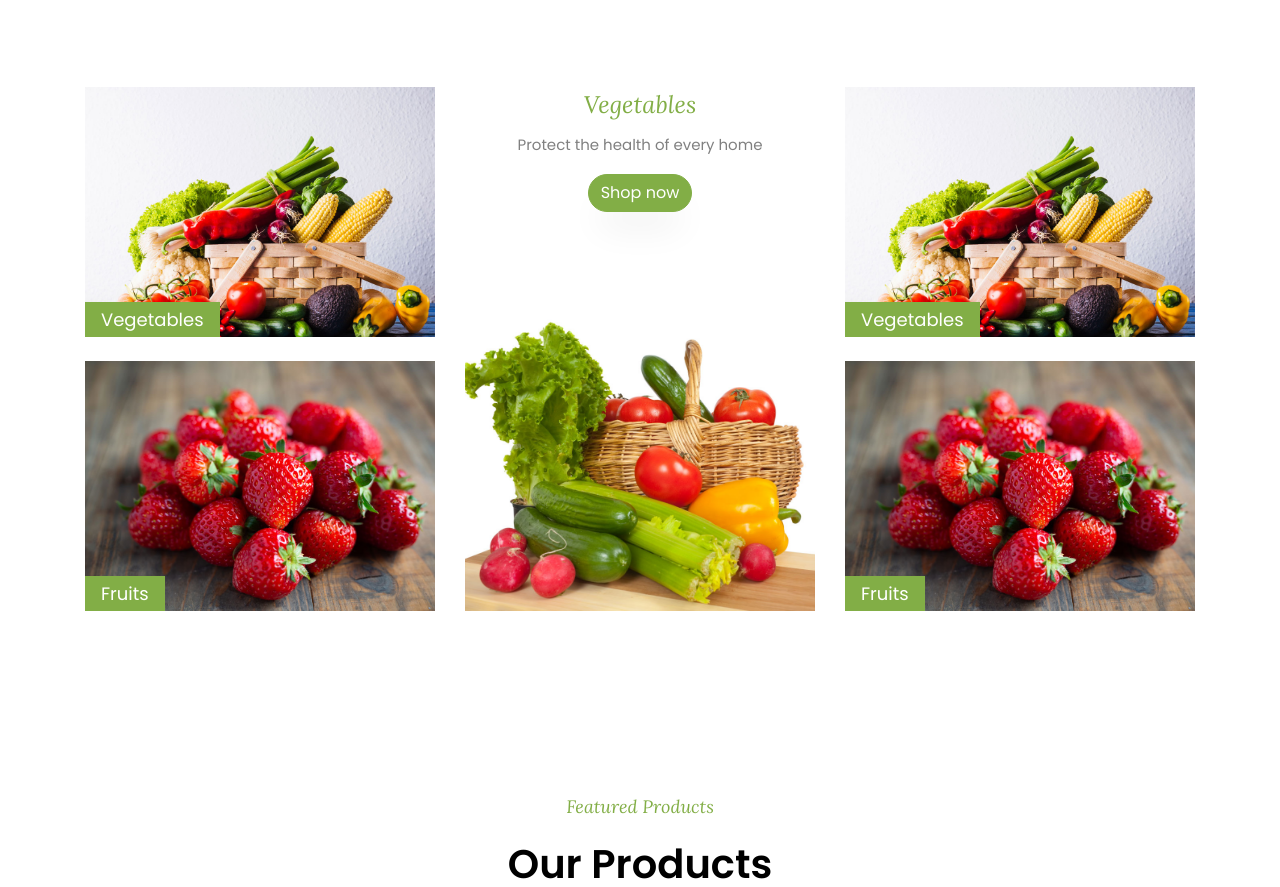
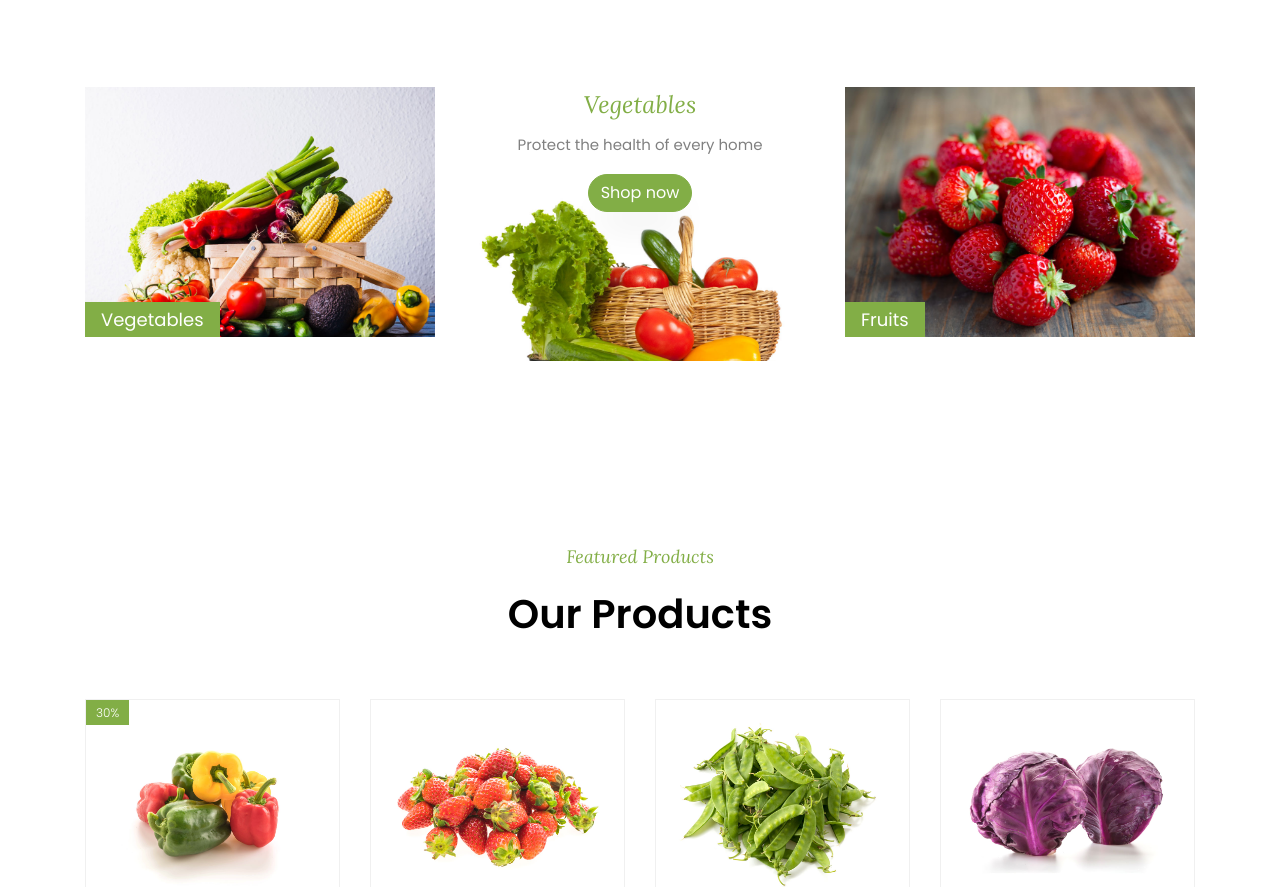
Before and after one commit to rohithgowdax/Fresh-Fields, a plain HTML site: page index.html in a window 1280 px wide. Shown: the part 1004-1891 px from the top of the page. Drawn offline with Linux system fonts and the light colour scheme; some packages are replaced by stand-ins of ours; no server answers; files whose address does not match are found by name.

Commit message:
Update index.html

```diff
--- a/index.html
+++ b/index.html
@@ -175,12 +175,12 @@
 										<h2 class="mb-0"><a href="#">Vegetables</a></h2>
 									</div>
 								</div>
-								<div class="category-wrap ftco-animate img d-flex align-items-end" style="background-image: url(images/category-2.jpg);">
+<!-- 								<div class="category-wrap ftco-animate img d-flex align-items-end" style="background-image: url(images/category-2.jpg);">
 									<div class="text px-3 py-1">
 										<h2 class="mb-0"><a href="#">Fruits</a></h2>
 									</div>
-								</div>
-							</div>
+								</div> -->
+						       </div>
 						</div>
 					</div>
 
@@ -192,16 +192,16 @@
 						</div>
 					</div> -->
 					<div class="col-md-4">
-						<div class="category-wrap ftco-animate img mb-4 d-flex align-items-end" style="background-image: url(images/category-1.jpg);">
-							<div class="text px-3 py-1">
-								<h2 class="mb-0"><a href="#">Vegetables</a></h2>
-							</div>
-						</div>
-						<div class="category-wrap ftco-animate img d-flex align-items-end" style="background-image: url(images/category-2.jpg);">
+						<div class="category-wrap ftco-animate img mb-4 d-flex align-items-end" style="background-image: url(images/category-2.jpg);">
 							<div class="text px-3 py-1">
 								<h2 class="mb-0"><a href="#">Fruits</a></h2>
 							</div>
 						</div>
+<!-- 						<div class="category-wrap ftco-animate img d-flex align-items-end" style="background-image: url(images/category-1.jpg);">
+							<div class="text px-3 py-1">
+								<h2 class="mb-0"><a href="#">Fruits</a></h2>
+							</div>
+						</div> -->
 
 				 	</div>
 				</div>
```
